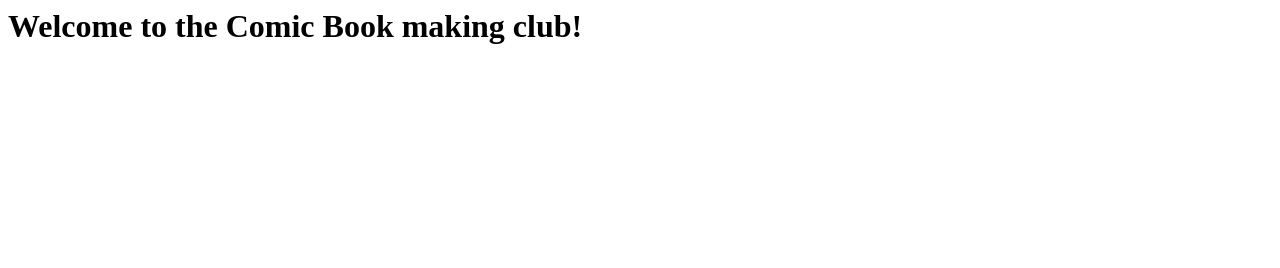
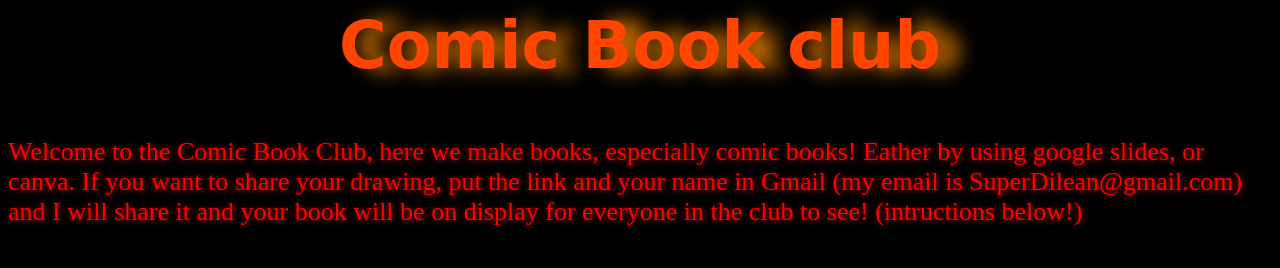
Before and after one commit to da237134/Comic-club, a plain HTML site: page index.html in a window 1280 px wide. Drawn offline with Linux system fonts and the light colour scheme.

Commit message:
Add files via upload

```diff
--- a/index.html
+++ b/index.html
@@ -1,6 +1,12 @@
 <html>
 <head>
     <title>Comic club (canva)</title>
+    <link rel="stylesheet" href="style.css">
     </head>
-    <h1>Welcome to the Comic Book making club!</h1>
+    <section id="Main page">
+        <h1>Comic Book club</h1>
+        <header>Welcome to the Comic Book Club, here we make books, especially comic books! Eather by using google slides, or canva. If you want to share your drawing, put the link and your name in Gmail (my email is SuperDilean@gmail.com) and I will share it and your book will be on display for everyone in
+ the club to see! (intructions below!) </header>
+        </section>
+    </body>
 </html>
--- a/style.css
+++ b/style.css
@@ -1,3 +1,16 @@
+body {
+    background-color: black;
+}
 h1 {
-
+    font-family:cursive;
+    text-align: center;
+    font-size: 65;
+    color: orangered;
+        text-shadow: 19px 1px 20px darkorange;
 }
+header {
+    font-size: 26;
+    color: red;
+    text-shadow: 1px 1px 6px firebrick;
+    animation:
+}
```
